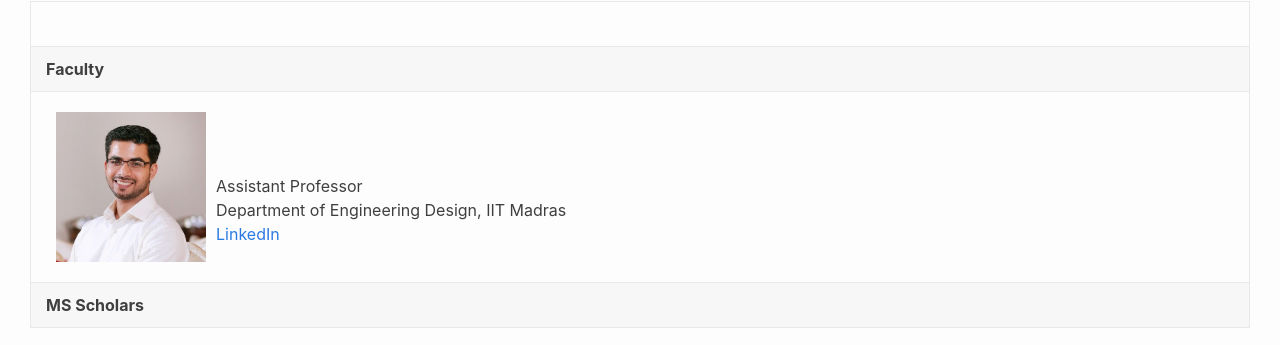
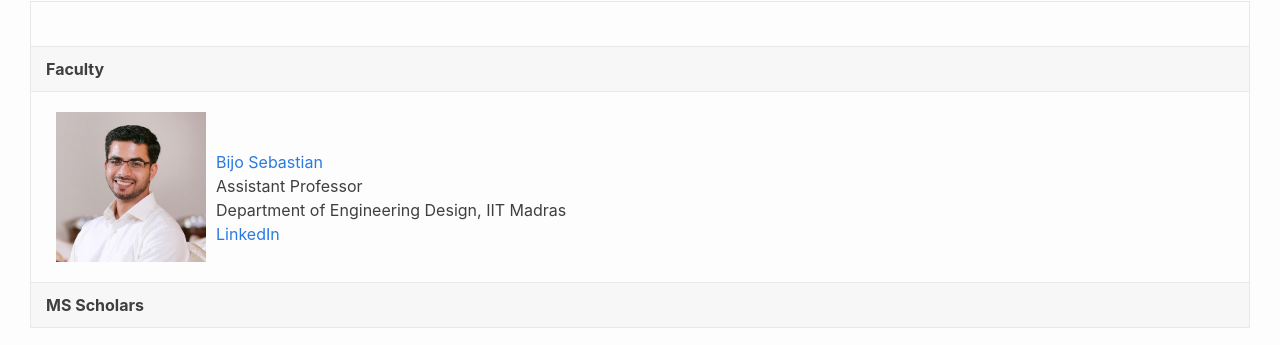
Before and after one commit to ASL-IITM/ASL-IITM.github.io, a Jekyll site: the page built from Team.markdown, in a window 1280 px wide. Shown: the part 227-572 px from the top of the page. Built offline with Jekyll 4.4.1, drawn with Linux system fonts in a browser that asks for light colours.

Commit message:
Update Team.markdown

```diff
--- a/Team.markdown
+++ b/Team.markdown
@@ -10,7 +10,7 @@ ribbon_display: yes
 | :-------------: |
 ||
 | __Faculty__ |
-| <img align="left" style="padding: 10px" src="/images/bijo.jpg" alt="Picture not available" width="150" height="150"> <br/> <br/> <a href="https://github.com/ASL-IITM/ASL-IITM.github.io/blob/main/bijo.markdown/"> {{ __"Bijo Sebastian"__ | escape }}</a>  <br/>  Assistant Professor <br/> Department of Engineering Design, IIT Madras <br/> <a href="https://www.linkedin.com/in/bijo-sebastian-389153147/"> {{ "LinkedIn" | escape }}</a>|
+| <img align="left" style="padding: 10px" src="/images/bijo.jpg" alt="Picture not available" width="150" height="150"> <br/> <br/> <a href="https://github.com/ASL-IITM/ASL-IITM.github.io/blob/main/bijo.markdown/"> {{ "Bijo Sebastian" | escape }}</a>  <br/>  Assistant Professor <br/> Department of Engineering Design, IIT Madras <br/> <a href="https://www.linkedin.com/in/bijo-sebastian-389153147/"> {{ "LinkedIn" | escape }}</a>|
 | __MS Scholars__ |
 
 
```
